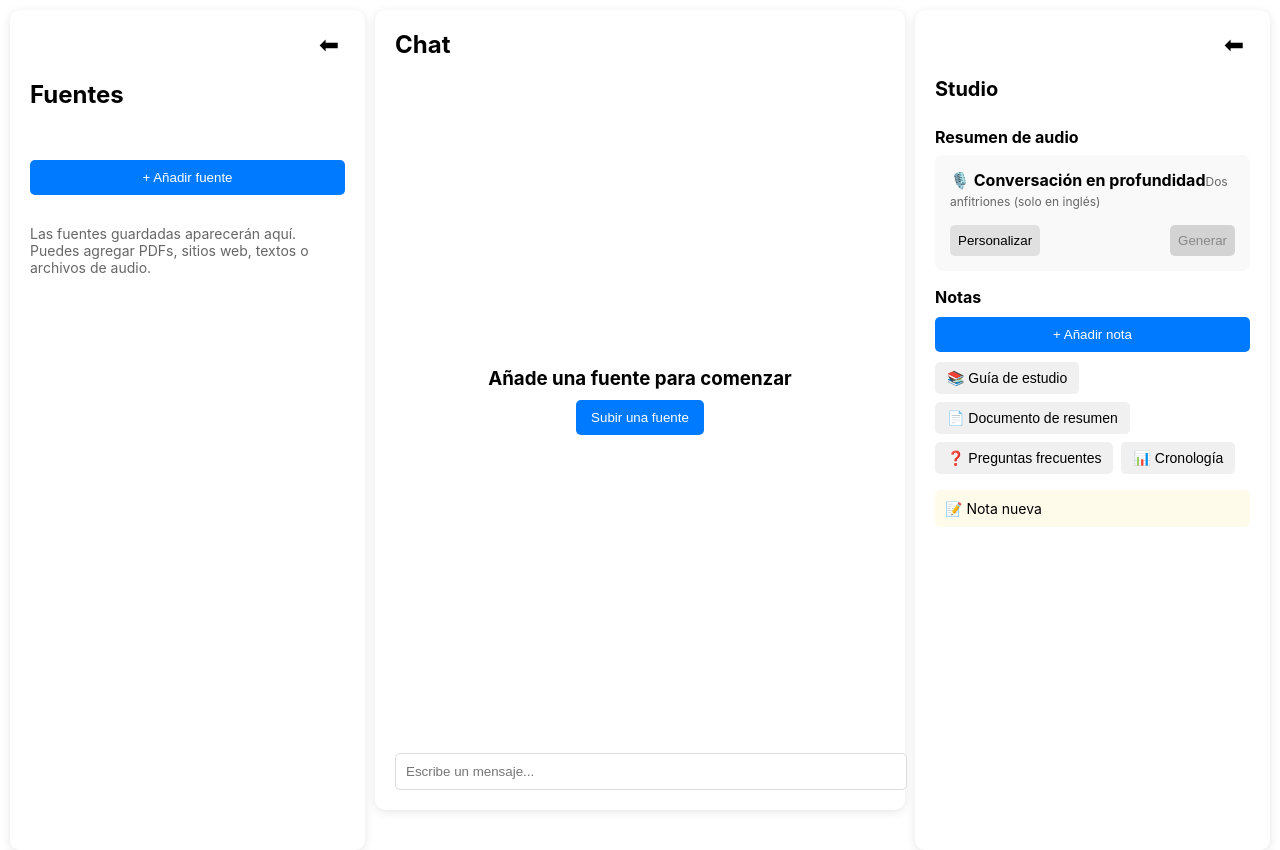
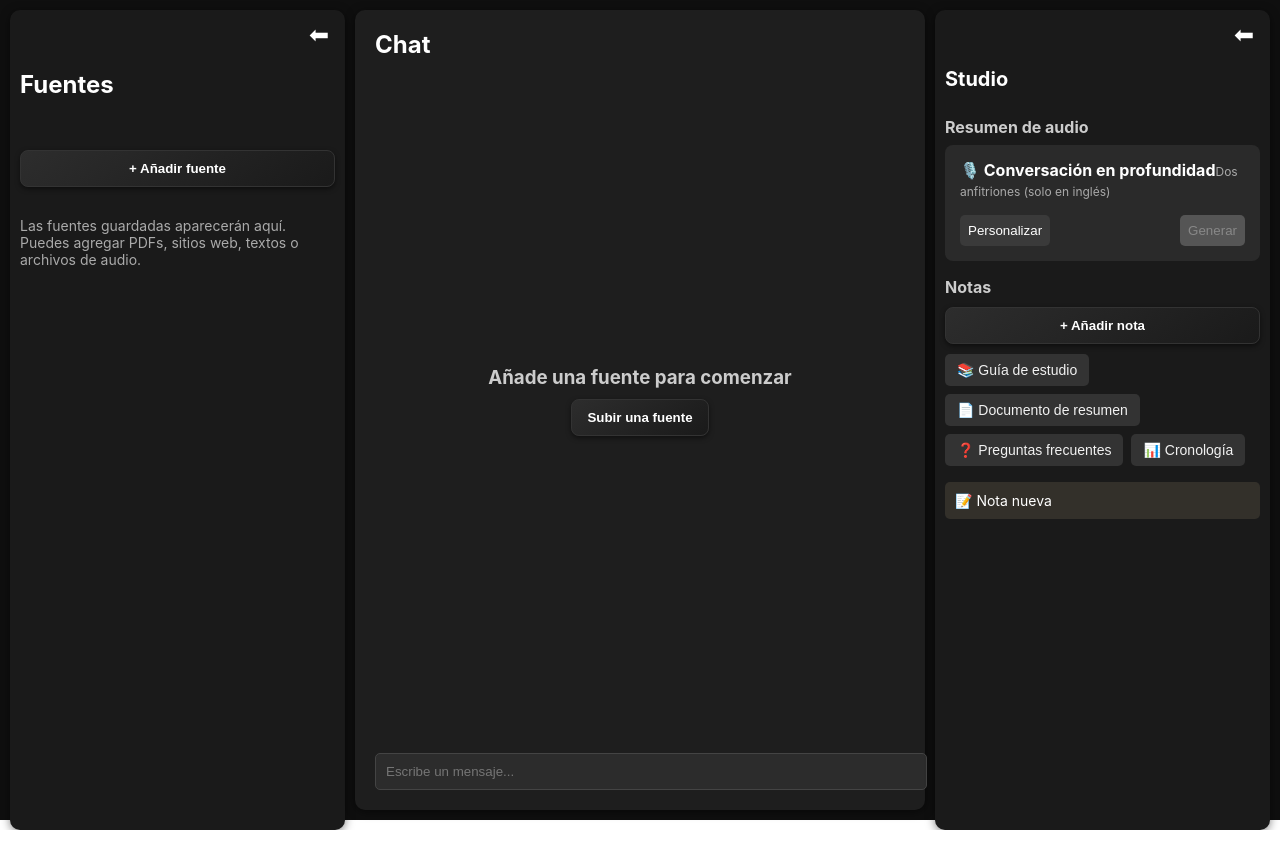
Before and after one commit to eorono/app-licitaciones, a React (Create React App) app in the folder notebook/: page / in a window 1280 px wide. Built offline with nearby package versions, Linux system fonts and the light colour scheme.

Commit message:
modo oscuro

```diff
--- a/notebook/src/components/Chat.js
+++ b/notebook/src/components/Chat.js
@@ -7,7 +7,10 @@ const Chat = ({ openModal }) => {
       <h2>Chat</h2>
       <div className="upload-section">
         <h3>Añade una fuente para comenzar</h3>
-        <button onClick={openModal}>Subir una fuente</button>
+        <button className="button-dark" onClick={openModal}>
+  Subir una fuente
+</button>
+
       </div>
       <input type="text" placeholder="Escribe un mensaje..." />
     </div>
--- a/notebook/src/components/Notes.js
+++ b/notebook/src/components/Notes.js
@@ -30,7 +30,8 @@ const Notes = ({ isExpanded, toggleExpand }) => {
           {}
           <div className="notes-section">
             <h3>Notas</h3>
-            <button className="add-note">+ Añadir nota</button>
+            <button className="add-note button-dark">+ Añadir nota</button>
+
 
             {}
             <div className="notes-categories">
--- a/notebook/src/components/Sidebar.js
+++ b/notebook/src/components/Sidebar.js
@@ -13,7 +13,7 @@ const Sidebar = ({ isExpanded, toggleExpand, files, openModal }) => {
           <div>
             <div className="top-content">
               <h2>Fuentes</h2>
-              <button className="add-source" onClick={openModal}>
+              <button className="add-source button-dark" onClick={openModal}>
                 + Añadir fuente
               </button>
             </div>
@@ -22,12 +22,15 @@ const Sidebar = ({ isExpanded, toggleExpand, files, openModal }) => {
               {files.length > 0 ? (
                 <ul className="file-list">
                   {files.map((file, index) => (
-                    <li key={index} className="file-item">📄 {file.name}</li>
+                    <li key={index} className="file-item">
+                      📄 {file.name}
+                    </li>
                   ))}
                 </ul>
               ) : (
                 <p className="info-text">
-                  Las fuentes guardadas aparecerán aquí. Puedes agregar PDFs, sitios web, textos o archivos de audio.
+                  Las fuentes guardadas aparecerán aquí. Puedes agregar PDFs,
+                  sitios web, textos o archivos de audio.
                 </p>
               )}
             </div>
--- a/notebook/src/styles/App.css
+++ b/notebook/src/styles/App.css
@@ -4,17 +4,45 @@
   gap: 10px;
   padding: 10px;
   flex-wrap: nowrap;
+  background-color: #0f0f0f;
+  color: #ffffff;
 }
 
 .sidebar {
   transition: width 0.3s ease;
+  background-color: #1a1a1a;
+  color: #ffffff;
+  border-radius: 10px;
+  padding: 10px;
 }
 
 .notes {
   transition: width 0.3s ease;
+  background-color: #1a1a1a;
+  color: #ffffff;
+  border-radius: 10px;
+  padding: 10px;
 }
 
 .chat {
   transition: width 0.3s ease;
   flex-grow: 1;
 }
+
+.button-dark {
+  background: linear-gradient(145deg, #2d2d2d, #1a1a1a);
+  color: #ffffff;
+  border: 1px solid #333;
+  padding: 10px 15px;
+  border-radius: 8px;
+  font-weight: bold;
+  cursor: pointer;
+  transition: all 0.3s ease;
+  box-shadow: 0 2px 5px rgba(0, 0, 0, 0.5);
+}
+
+.button-dark:hover {
+  background: linear-gradient(145deg, #3a3a3a, #1f1f1f);
+  transform: translateY(-1px);
+  box-shadow: 0 4px 10px rgba(0, 0, 0, 0.7);
+}
--- a/notebook/src/styles/Chat.css
+++ b/notebook/src/styles/Chat.css
@@ -2,15 +2,17 @@
   display: flex;
   flex-direction: column;
   justify-content: space-between;
-  background: white;
+  background: #1e1e1e;
   padding: 20px;
   border-radius: 10px;
-  box-shadow: 0 2px 10px rgba(0, 0, 0, 0.1);
+  box-shadow: 0 2px 10px rgba(0, 0, 0, 0.5);
   flex-grow: 1;
+  color: #ffffff;
 }
 
 .chat h2 {
   margin: 0;
+  color: #ffffff;
 }
 
 .upload-section {
@@ -25,25 +27,15 @@
 .upload-section h3 {
   margin: 0;
   padding-bottom: 10px;
-}
-
-.upload-section button {
-  background: #007bff;
-  color: white;
-  padding: 10px 15px;
-  border: none;
-  border-radius: 5px;
-  cursor: pointer;
-}
-
-.upload-section button:hover {
-  background: #0056b3;
+  color: #cccccc;
 }
 
 .chat input {
   width: 100%;
   padding: 10px;
-  border: 1px solid #ddd;
+  background: #2c2c2c;
+  border: 1px solid #444;
   border-radius: 5px;
+  color: #fff;
   margin-top: 10px;
 }
--- a/notebook/src/styles/Modal.css
+++ b/notebook/src/styles/Modal.css
@@ -4,7 +4,7 @@
   left: 0;
   right: 0;
   bottom: 0;
-  background-color: rgba(0, 0, 0, 0.4);
+  background-color: rgba(0, 0, 0, 0.5);
   backdrop-filter: blur(5px);
   display: flex;
   justify-content: center;
@@ -19,15 +19,15 @@
 }
 
 .modal-content {
-  background: white;
+  background: #1e1e1e;
   padding: 40px;
   border-radius: 15px;
   width: 80%;
   max-width: 600px;
-  height: auto;
   text-align: center;
-  box-shadow: 0 10px 30px rgba(0, 0, 0, 0.2);
+  box-shadow: 0 10px 30px rgba(0, 0, 0, 0.5);
   animation: slideIn 0.3s ease-in-out;
+  color: #f1f1f1;
 }
 
 @keyframes slideIn {
@@ -38,7 +38,7 @@
 .modal-title {
   font-size: 24px;
   margin-bottom: 15px;
-  color: #333;
+  color: #ffffff;
 }
 
 .file-upload {
@@ -59,7 +59,7 @@
 .file-name {
   margin-top: 10px;
   font-size: 16px;
-  color: #333;
+  color: #cccccc;
 }
 
 .modal-buttons {
@@ -80,7 +80,7 @@
 }
 
 .upload-button:disabled {
-  background-color: #ccc;
+  background-color: #555;
   cursor: not-allowed;
 }
 
--- a/notebook/src/styles/Notes.css
+++ b/notebook/src/styles/Notes.css
@@ -3,12 +3,13 @@
   flex-direction: column;
   justify-content: flex-start;
   width: 25%;
-  background: white;
+  background: #1e1e1e;
   padding: 20px;
   border-radius: 10px;
-  box-shadow: 0 2px 10px rgba(0, 0, 0, 0.1);
+  box-shadow: 0 2px 10px rgba(0, 0, 0, 0.5);
   height: 100vh;
   transition: width 0.3s ease, padding 0.3s ease;
+  color: #f1f1f1;
 }
 
 .notes.collapsed {
@@ -23,21 +24,25 @@
   border: none;
   cursor: pointer;
   font-size: 1.5rem;
+  color: #ffffff;
 }
 
 .section-title {
   font-size: 20px;
   font-weight: bold;
   margin-bottom: 10px;
+  color: #ffffff;
 }
 
+/* Audio summary */
 .audio-summary h3 {
   font-size: 16px;
   margin-bottom: 8px;
+  color: #cccccc;
 }
 
 .audio-card {
-  background: #f9f9f9;
+  background: #2a2a2a;
   padding: 15px;
   border-radius: 8px;
   display: flex;
@@ -47,11 +52,12 @@
 
 .audio-title {
   font-weight: bold;
+  color: #ffffff;
 }
 
 .audio-subtitle {
   font-size: 12px;
-  color: #666;
+  color: #aaaaaa;
 }
 
 .audio-buttons {
@@ -68,19 +74,21 @@
 }
 
 .customize-button {
-  background: #e0e0e0;
+  background: #3a3a3a;
+  color: #ffffff;
 }
 
 .generate-button {
-  background: #d3d3d3;
+  background: #555;
   color: #888;
   cursor: not-allowed;
 }
 
-/* Notas */
+/* Notes */
 .notes-section h3 {
   font-size: 16px;
   margin-bottom: 10px;
+  color: #cccccc;
 }
 
 .add-note {
@@ -107,15 +115,16 @@
 
 .category-button {
   padding: 8px 12px;
-  background: #f0f0f0;
+  background: #333;
   border: none;
   border-radius: 5px;
   cursor: pointer;
   font-size: 14px;
+  color: #f1f1f1;
 }
 
 .category-button:hover {
-  background: #e0e0e0;
+  background: #444;
 }
 
 .notes-list {
@@ -124,10 +133,11 @@
 }
 
 .note-item {
-  background: #fffbeb;
+  background: #33302a;
   padding: 10px;
   border-radius: 5px;
   font-size: 14px;
   display: flex;
   align-items: center;
+  color: #ffffff;
 }
--- a/notebook/src/styles/Sidebar.css
+++ b/notebook/src/styles/Sidebar.css
@@ -3,12 +3,13 @@
   flex-direction: column;
   justify-content: flex-start;
   width: 25%;
-  background: white;
+  background: #1e1e1e;
   padding: 20px;
   border-radius: 10px;
-  box-shadow: 0 2px 10px rgba(0, 0, 0, 0.1);
+  box-shadow: 0 2px 10px rgba(0, 0, 0, 0.5);
   height: 100vh;
   transition: width 0.3s ease, padding 0.3s ease;
+  color: #f1f1f1;
 }
 
 .sidebar.collapsed {
@@ -23,6 +24,7 @@
   border: none;
   cursor: pointer;
   font-size: 1.5rem;
+  color: #ffffff;
 }
 
 .add-source {
@@ -42,7 +44,7 @@
 
 .info-text {
   font-size: 14px;
-  color: #666;
+  color: #aaaaaa;
   margin-top: 20px;
 }
 
@@ -59,12 +61,12 @@
 }
 
 .file-item {
-  background: #f8f9fa;
+  background: #2c2c2c;
   padding: 10px;
   margin-bottom: 5px;
   border-radius: 5px;
   font-size: 14px;
-  color: #333;
+  color: #f1f1f1;
   display: flex;
   align-items: center;
   gap: 8px;
```
